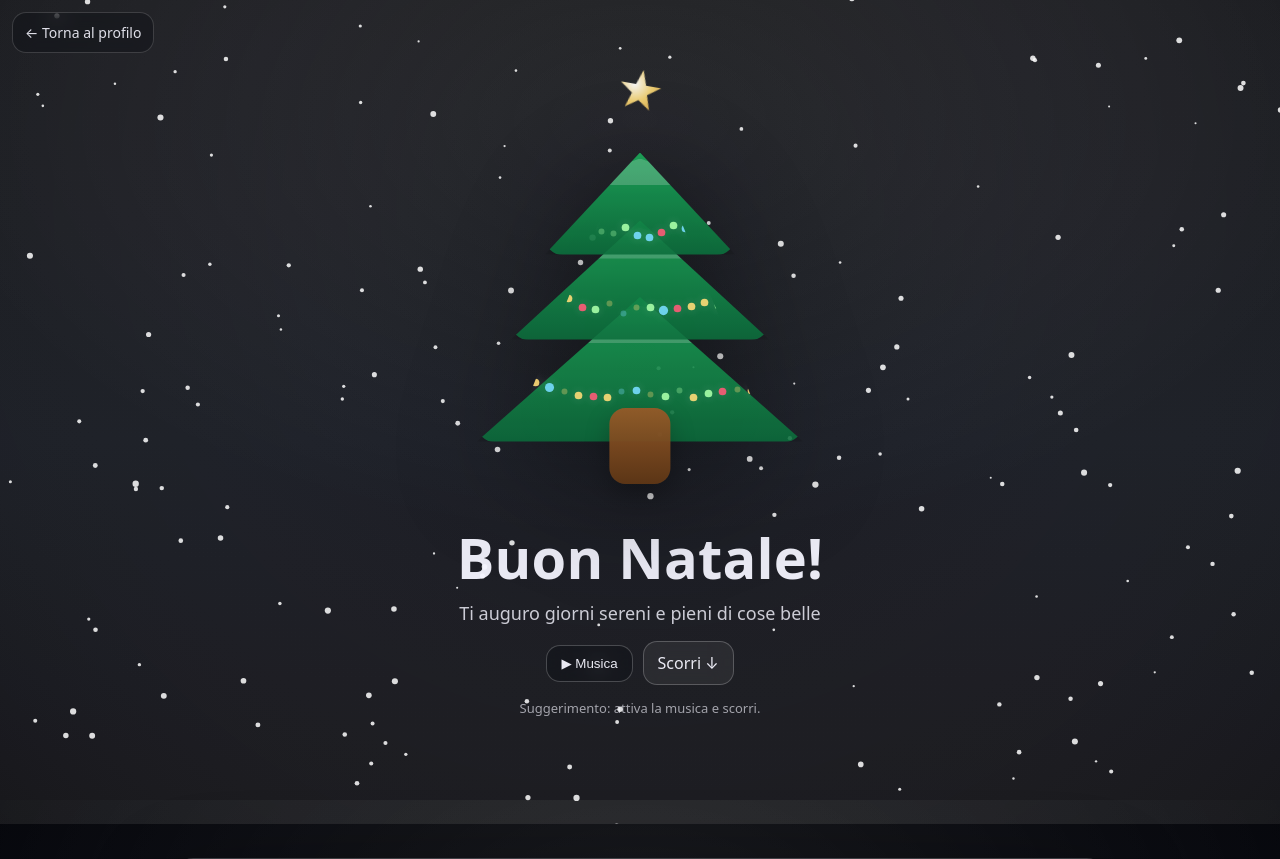
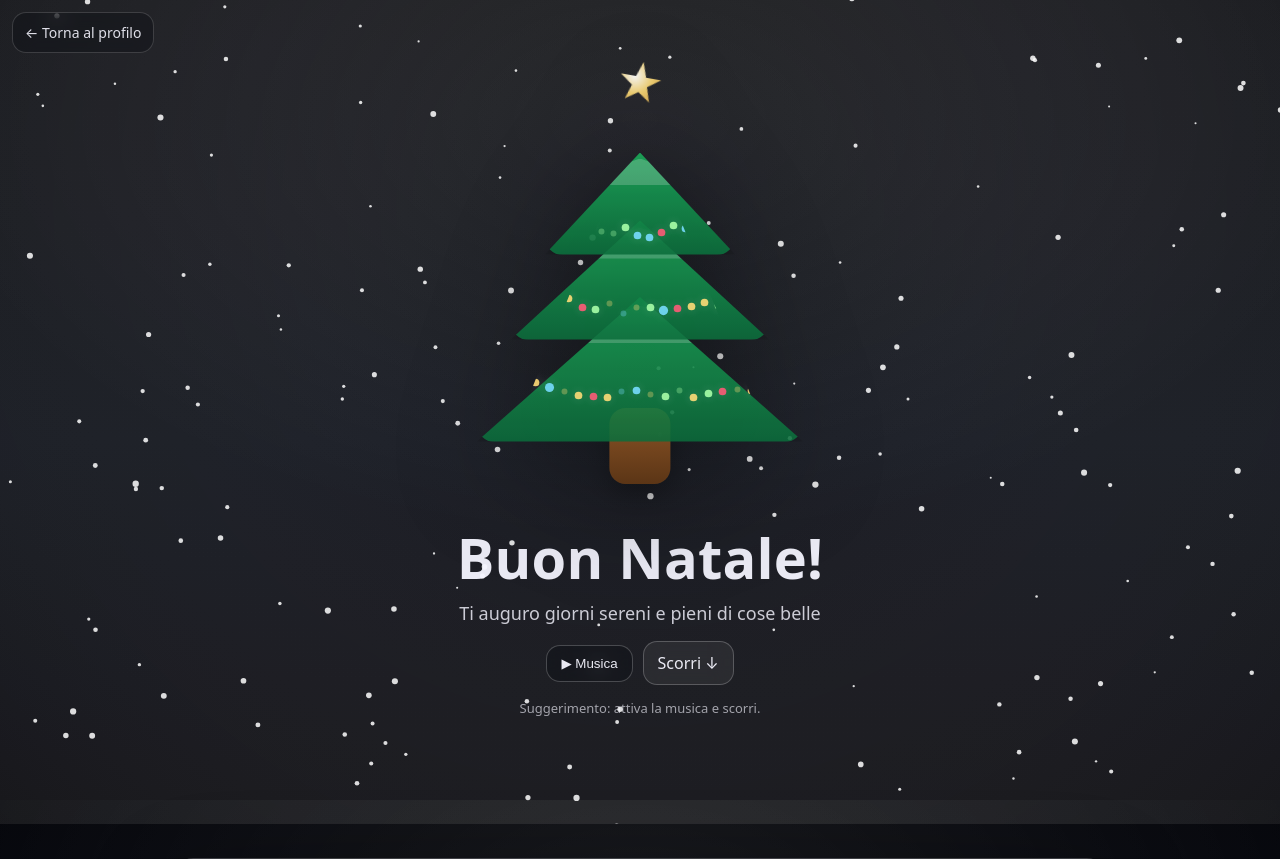
Before and after one commit to Blu-Neon/banca-web, a Flask app: template templates/xmas_card.html in a window 1280 px wide. Shown: the top 859 px of the page. Run offline with Flask 3, Linux system fonts and the light colour scheme; the template is opened without the code that fills it, so the values that code supplies are empty.

Commit message:
Carta Natale 1.4

```diff
--- a/static/xmas/xmas_card.css
+++ b/static/xmas/xmas_card.css
@@ -119,7 +119,8 @@ body {
 }
 
 /* layer order */
-.xmas-layer, .xmas-trunk { z-index: 1; }
+.xmas-layer {z-index: 2;}
+.xmas-trunk { z-index: 1; }
 .xmas-lights { z-index: 3; }
 .xmas-star { z-index: 6; }
 
@@ -170,7 +171,7 @@ body {
 /* Stella più presente */
 .xmas-star{
   position: absolute;
-  top: -6px;
+  top: -14px;
   left: 50%;
   transform: translateX(-50%) rotate(10deg);
   width: 42px;
--- a/templates/xmas_card.html
+++ b/templates/xmas_card.html
@@ -16,9 +16,9 @@
 
       <div class="xmas-hero-inner">
         <div class="xmas-tree-wrap" aria-hidden="true">
-          <div class="xmas-star"></div>
 
           <div class="xmas-tree">
+            <div class="xmas-star"></div>
             <div class="xmas-layer l1"></div>
             <div class="xmas-layer l2"></div>
             <div class="xmas-layer l3"></div>
```
